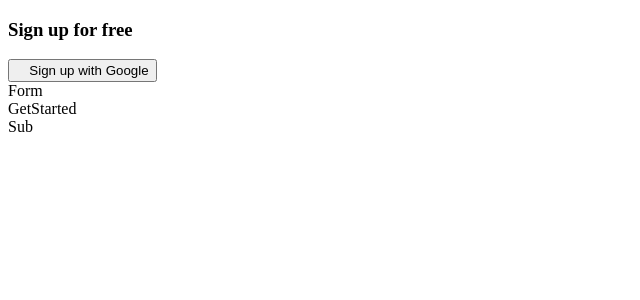
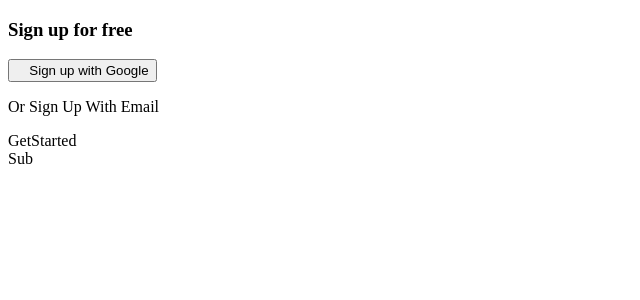
Before and after one commit to eobcre/sign-up-form, a React (Vite) app: page / in a window 1280 px wide. Shown: the top 300 px of the page, without its empty margins (0-640 px from the left). Built offline with nearby package versions, Linux system fonts and the light colour scheme; some icons are missing.

Commit message:
created title

```diff
--- a/src/components/Form.tsx
+++ b/src/components/Form.tsx
@@ -1,5 +1,9 @@
 const Form = () => {
-  return <div>Form</div>;
+  return (
+    <div>
+      <p className='form-title'>Or Sign Up With Email</p>
+    </div>
+  );
 };
 
 export default Form;
```
